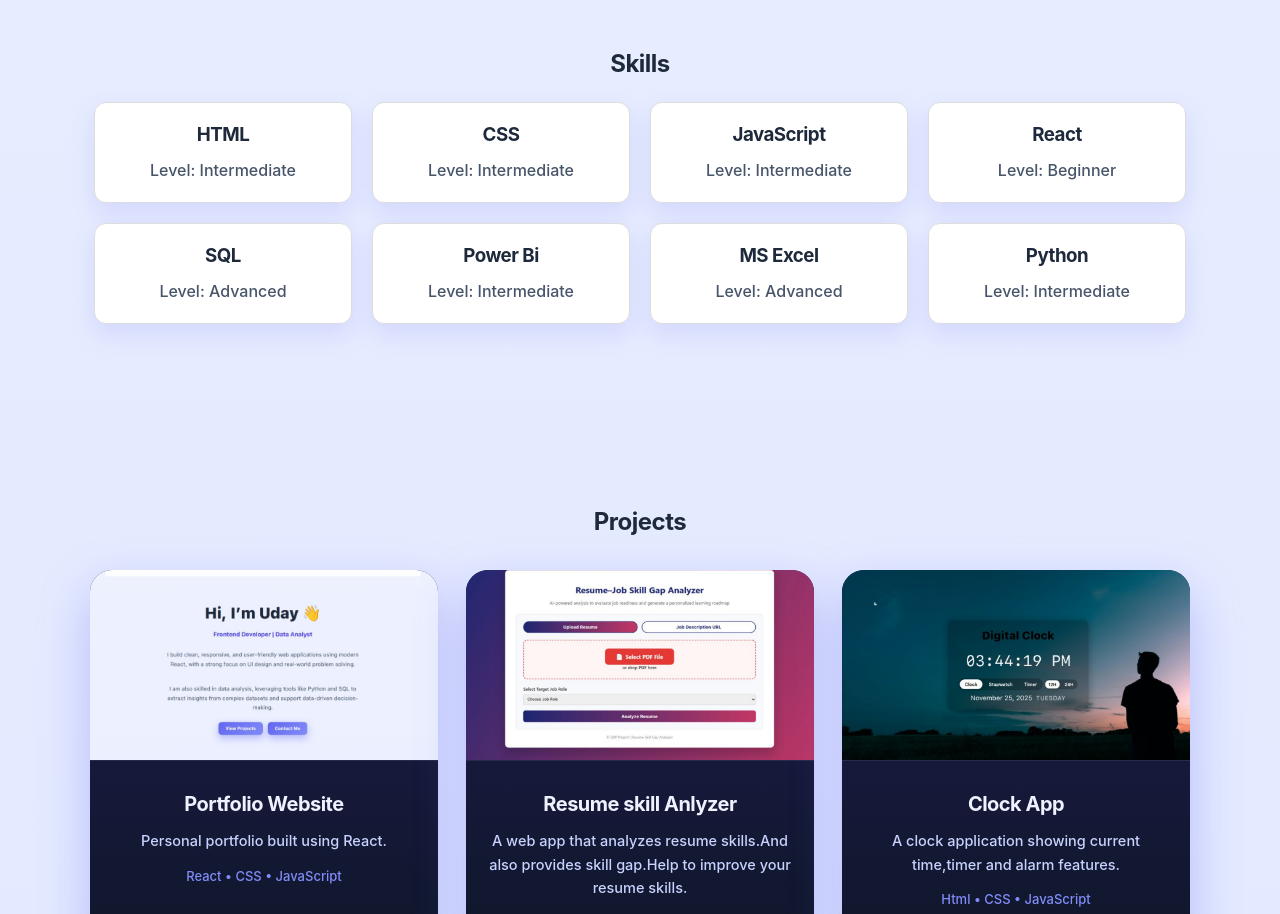
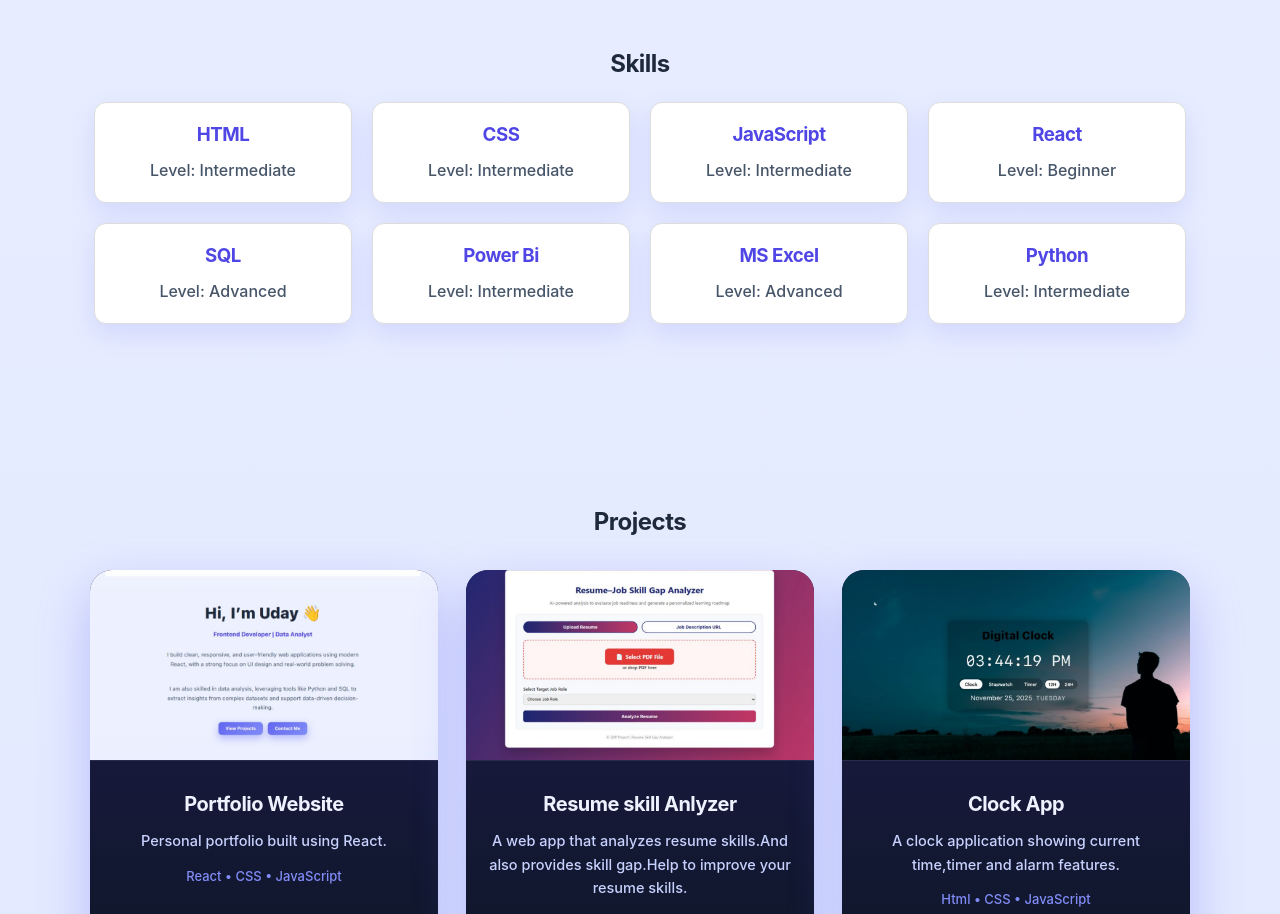
Before and after one commit to uday-12345678/Portfolio, a React (Vite) app: page / in a window 1280 px wide. Shown: the part 1680-2594 px from the top of the page. Built offline with nearby package versions, Linux system fonts and the light colour scheme.

Commit message:
Update App.css

```diff
--- a/src/App.css
+++ b/src/App.css
@@ -141,7 +141,7 @@ body {
 
 .skill-card h3 {
   margin: 0;
-  color: #1e293b;
+  color: #4f46e5;
 }
 
 .skill-card p {
```
